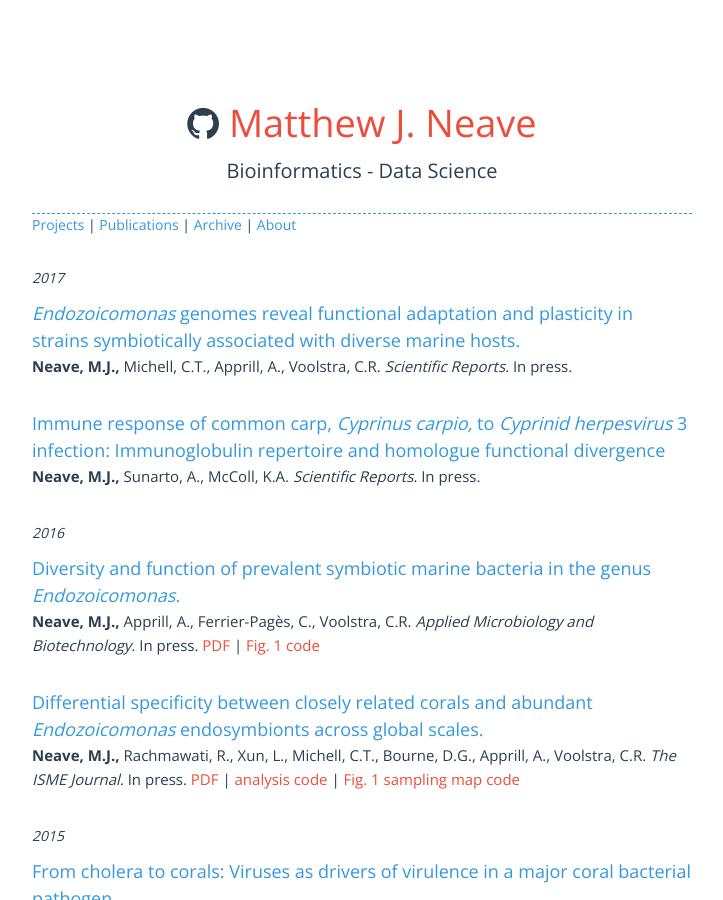
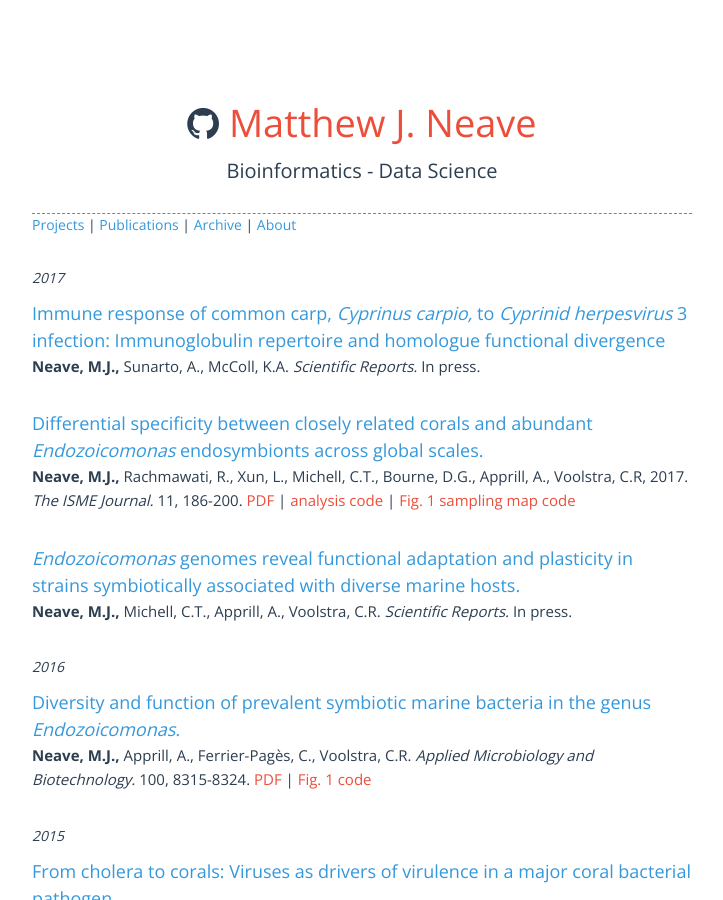
Before and after one commit to neavemj/neavemj.github.io, a Jekyll site: the page built from publications.html, in a window 1280 px wide and 900 px high. Shown: the whole window, without its empty margins (278-1001 px from the left). Built offline with Jekyll 4.4.1, drawn with Linux system fonts in a browser that asks for light colours; nearby versions of some CDN libraries; comment, search, counter and statistics services are not loaded.

Commit message:
updated publication information

```diff
--- a/publications.html
+++ b/publications.html
@@ -7,32 +7,32 @@ layout: default
 <div class="resume row">
   <div class="col-md-12">
 	  <p id="year">2017</p>
-	  <h1bl><i>Endozoicomonas</i> genomes reveal functional adaptation and plasticity in strains symbiotically associated with diverse marine hosts.</h1bl>
-	  <p><b>Neave, M.J.,</b> Michell, C.T., Apprill, A., Voolstra, C.R. <i>Scientific Reports.</i> In press.
-	  </p>
-      <br>
       <h1bl>Immune response of common carp, <i>Cyprinus carpio,</i> to <i> Cyprinid herpesvirus</i> 3 infection: Immunoglobulin repertoire and homologue functional divergence</h1bl>
 	  <p><b>Neave, M.J.,</b> Sunarto, A., McColl, K.A. <i>Scientific Reports.</i> In press.
 	  </p>
       <br>
 
-	  <p id="year">2016</p>
-	  <h1bl>Diversity and function of prevalent symbiotic marine bacteria in the genus <i>Endozoicomonas.</i></h1bl>
-	  <p><b>Neave, M.J.,</b> Apprill, A., Ferrier-Pag&egrave;s, C., Voolstra, C.R. <i>Applied Microbiology and Biotechnology.</i> In press.
-	  <a id="pdf-pubs" href=/pdfs/Neave_et_al-2016-Applied_Microbiology_and_Biotechnology.pdf>PDF</a>
-	  |
-	  <a id="code-link" href="/posts/endosNCBI">Fig. 1 code</a>
-	  </p>
-
-      <br>
       <h1bl>Differential specificity between closely related corals and abundant <i>Endozoicomonas</i> endosymbionts across global scales.</h1bl>
-      <p><b>Neave, M.J.,</b> Rachmawati, R., Xun, L., Michell, C.T., Bourne, D.G., Apprill, A., Voolstra, C.R. <i>The ISME Journal.</i> In press.
+      <p><b>Neave, M.J.,</b> Rachmawati, R., Xun, L., Michell, C.T., Bourne, D.G., Apprill, A., Voolstra, C.R, 2017. <i>The ISME Journal.</i> 11, 186-200.
           <a id="pdf-pubs" href=/pdfs/Neave_et_al-2017-The_ISME_Journal.pdf>PDF</a>
 	  |
 	  <a id="code-link" href="/posts/coralMicrobiome">analysis code</a>
 	  |
 	  <a id="code-link" href="/posts/coralMap">Fig. 1 sampling map code</a>
 	  </p>
+      <br>
+	  <h1bl><i>Endozoicomonas</i> genomes reveal functional adaptation and plasticity in strains symbiotically associated with diverse marine hosts.</h1bl>
+	  <p><b>Neave, M.J.,</b> Michell, C.T., Apprill, A., Voolstra, C.R. <i>Scientific Reports.</i> In press.
+	  </p>
+      <br>
+	  <p id="year">2016</p>
+	  <h1bl>Diversity and function of prevalent symbiotic marine bacteria in the genus <i>Endozoicomonas.</i></h1bl>
+	  <p><b>Neave, M.J.,</b> Apprill, A., Ferrier-Pag&egrave;s, C., Voolstra, C.R. <i>Applied Microbiology and Biotechnology.</i> 100, 8315-8324.
+	  <a id="pdf-pubs" href=/pdfs/Neave_et_al-2016-Applied_Microbiology_and_Biotechnology.pdf>PDF</a>
+	  |
+	  <a id="code-link" href="/posts/endosNCBI">Fig. 1 code</a>
+	  </p>
+
       <br>
 	  <p id="year">2015</p>
       <h1bl>From cholera to corals: Viruses as drivers of virulence in a major coral bacterial pathogen.</h1bl>
```
